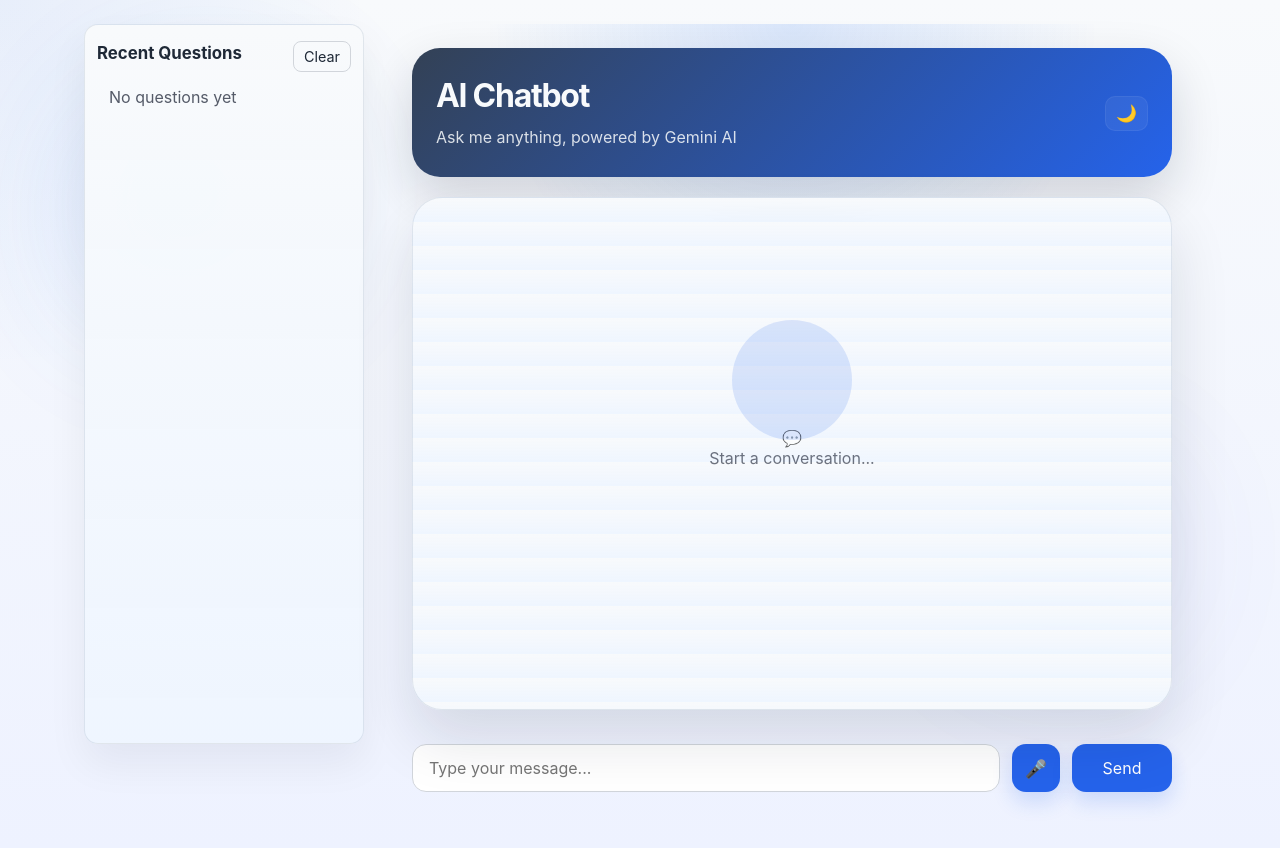
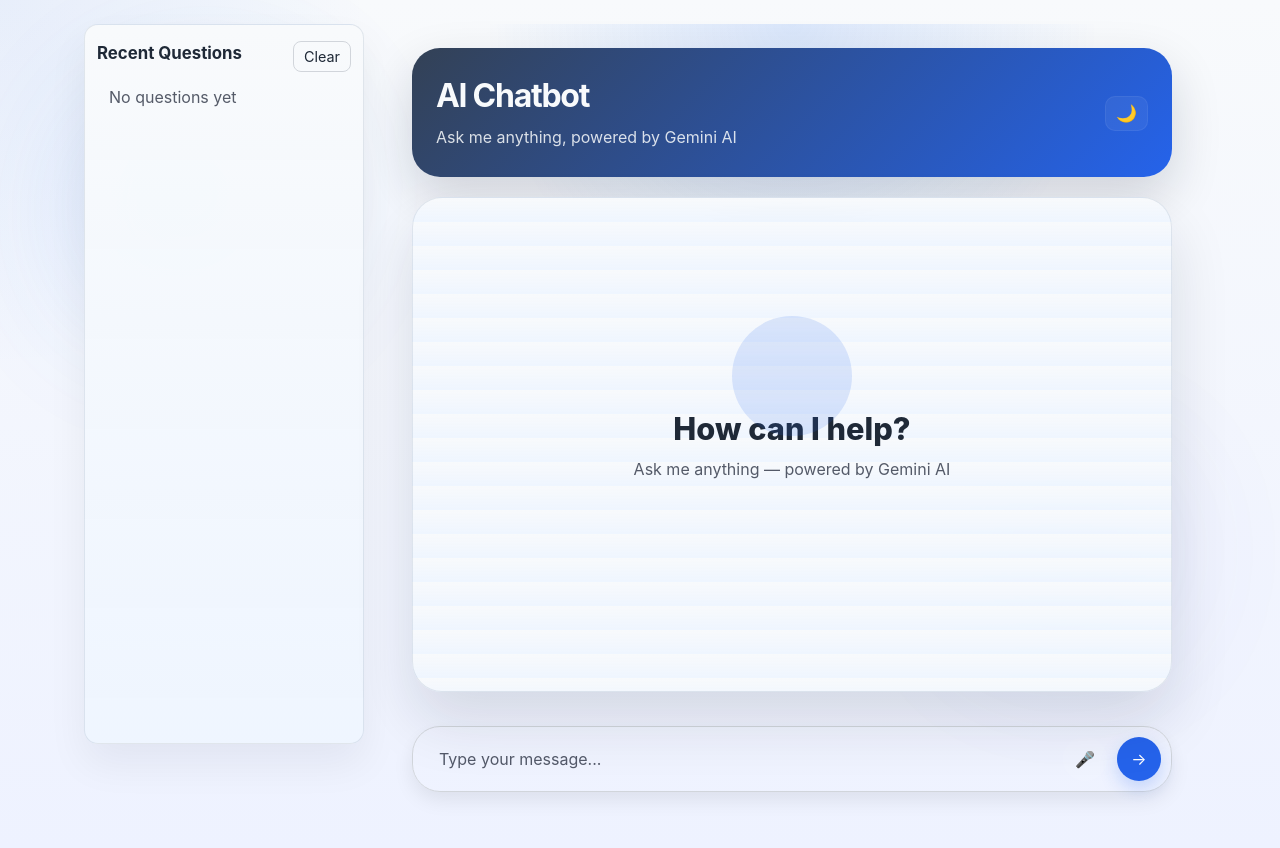
Before and after one commit to Rishipsy/Ai-Chatbot-App, a Flask app: page / in a window 1280 px wide. Run offline with Flask 3, Linux system fonts and the light colour scheme.

Commit message:
Enhancement: hero-style empty state and redesigned pill input bar

```diff
--- a/static/css/style.css
+++ b/static/css/style.css
@@ -265,24 +265,9 @@ input {
   overflow-y: auto;
 }
 
-.chat-messages::before {
-  content: '💬\A Start a conversation...';
-  position: absolute;
-  inset: 0;
-  display: flex;
-  align-items: center;
-  justify-content: center;
-  flex-direction: column;
-  color: var(--muted-text);
-  font-size: 1rem;
-  text-align: center;
-  white-space: pre-line;
-  pointer-events: none;
-  opacity: 0.85;
-  animation: floatHint 4.8s ease-in-out infinite;
-}
-
+/* Remove old ::before empty-state — we use a real hero element now */
 .chat-messages::after {
+  /* keep subtle decorative circle but don't show the previous text placeholder */
   content: '';
   position: absolute;
   width: 120px;
@@ -295,9 +280,40 @@ input {
   pointer-events: none;
 }
 
-.chat-messages:has(.message-row)::before,
-.chat-messages:has(.message-row)::after {
-  display: none;
+/* Hero shown when there are no message rows */
+.chat-hero {
+  position: absolute;
+  inset: 0;
+  display: flex;
+  flex-direction: column;
+  align-items: center;
+  justify-content: center;
+  gap: 12px;
+  pointer-events: none; /* allow clicking through to input */
+  transition: opacity 0.32s ease, transform 0.32s ease;
+  opacity: 1;
+}
+
+/* hide hero when messages exist */
+.chat-messages:has(.message-row) .chat-hero {
+  opacity: 0;
+  transform: translateY(-10px);
+  pointer-events: none;
+}
+
+.hero-title {
+  font-size: clamp(1.6rem, 2.4vw, 2.3rem);
+  margin: 0;
+  font-weight: 800;
+  color: var(--text-color);
+  text-align: center;
+}
+
+.hero-sub {
+  margin: 0;
+  color: var(--muted-text);
+  font-size: 1rem;
+  text-align: center;
 }
 
 @keyframes floatHint {
@@ -525,76 +541,89 @@ input {
   padding: 16px 0 8px;
 }
 
+/* Unified pill container for input + buttons */
+.input-pill {
+  display: flex;
+  align-items: center;
+  gap: 10px;
+  padding: 8px 10px;
+  border-radius: 28px;
+  background: var(--input-bg, rgba(255,255,255,0.04));
+  border: 1px solid var(--border-color);
+  box-shadow: 0 8px 20px rgba(0,0,0,0.08);
+  width: 100%;
+  max-width: 980px;
+}
+
 .message-input {
   flex: 1;
   min-height: 48px;
-  padding: 0 16px;
-  border: 1px solid var(--border-color);
-  border-radius: 14px;
-  background: var(--input-bg, #ffffff);
+  padding: 12px 16px;
+  border: none;
+  background: transparent;
+  color: var(--ai-text-color);
+  font-size: 1rem;
+}
+
+.message-input::placeholder {
+  color: var(--muted-text);
+}
+
+.message-input:focus {
+  outline: none;
+}
+
+/* Circular action buttons inside pill */
+.mic-button,
+.send-button {
+  width: 44px;
+  height: 44px;
+  min-width: 44px;
+  padding: 0;
+  border-radius: 50%;
+  border: none;
+  display: inline-flex;
+  align-items: center;
+  justify-content: center;
+  cursor: pointer;
+  transition: transform 0.14s ease, box-shadow 0.14s ease, background-color 0.14s ease;
+}
+
+.mic-button {
+  background: rgba(255,255,255,0.06);
   color: var(--ai-text-color);
 }
 
-.message-input:focus {
-  outline: 2px solid rgba(59, 130, 246, 0.35);
-  border-color: #2563eb;
+.send-button {
+  background: var(--accent);
+  color: #ffffff;
+  box-shadow: 0 8px 18px rgba(37, 99, 235, 0.22);
 }
 
-.mic-button,
-.send-button {
-  min-width: 100px;
-  padding: 0 18px;
-  height: 48px;
-  border: none;
-  border-radius: 14px;
-  background: var(--accent);
-  color: #ffffff;
-  cursor: pointer;
-  transition: transform 0.18s ease, background-color 0.18s ease, box-shadow 0.18s ease;
-  box-shadow: 0 10px 20px rgba(37, 99, 235, 0.18);
-  display: inline-flex;
-  align-items: center;
-  justify-content: center;
+.send-button:hover {
+  transform: translateY(-2px) scale(1.02);
 }
 
-.mic-button {
-  width: 48px;
-  min-width: 48px;
-  padding: 0;
-  font-size: 1.1rem;
-}
-
-.mic-button:hover,
-.mic-button:focus-visible,
-.send-button:hover,
-.send-button:focus-visible {
-  background: #1d4ed8;
-}
-
-.mic-button:active,
 .send-button:active {
   transform: scale(0.98);
 }
 
-.mic-button.listening {
-  animation: micPulse 1.2s ease-in-out infinite;
-  background: var(--danger);
-  box-shadow: 0 0 0 0 rgba(220, 38, 38, 0.4);
+.send-button .sr-only { /* visually hidden text remains for accessibility */
+  position: absolute !important;
+  width: 1px;
+  height: 1px;
+  padding: 0;
+  margin: -1px;
+  overflow: hidden;
+  clip: rect(0,0,0,0);
+  white-space: nowrap;
+  border: 0;
 }
 
-@keyframes micPulse {
-  0% {
-    transform: scale(1);
-    box-shadow: 0 0 0 0 rgba(220, 38, 38, 0.4);
-  }
-  50% {
-    transform: scale(1.03);
-    box-shadow: 0 0 0 12px rgba(220, 38, 38, 0.12);
-  }
-  100% {
-    transform: scale(1);
-    box-shadow: 0 0 0 0 rgba(220, 38, 38, 0.4);
-  }
+@media (max-width: 600px) {
+  .input-pill { padding: 8px; }
+  .message-input { padding: 10px; }
+  .hero-title { font-size: 1.4rem; }
 }
 
 /* Layout: sidebar + chat */
@@ -824,9 +853,9 @@ input {
     gap: 10px;
   }
 
-  .send-button {
-    width: 100%;
-  }
+  /* keep circular buttons on mobile; input fills remaining width */
+  .input-pill { width: 100%; }
+  .send-button { width: 44px; }
 
   .user-message,
   .ai-message {
--- a/templates/index.html
+++ b/templates/index.html
@@ -46,12 +46,20 @@
       <section id="chatMessages" class="chat-messages" aria-label="Chat messages">
         <div id="loadingIndicator" class="loading-indicator visually-hidden">Typing...</div>
         <div id="errorMessage" class="error-message" aria-live="polite"></div>
+
+        <!-- Hero shown when no messages are present -->
+        <div id="chatHero" class="chat-hero" aria-hidden="false">
+          <h2 class="hero-title">How can I help?</h2>
+          <p class="hero-sub">Ask me anything — powered by Gemini AI</p>
+        </div>
       </section>
 
       <footer class="input-area">
-        <input id="messageInput" class="message-input" type="text" placeholder="Type your message..." aria-label="Type your message" />
-        <button id="micButton" class="mic-button" type="button" aria-label="Start voice input">🎤</button>
-        <button id="sendButton" class="send-button" type="button">Send</button>
+        <div class="input-pill">
+          <input id="messageInput" class="message-input" type="text" placeholder="Type your message..." aria-label="Type your message" />
+          <button id="micButton" class="mic-button" type="button" aria-label="Start voice input">🎤</button>
+          <button id="sendButton" class="send-button" type="button" aria-label="Send message">→<span class="sr-only">Send</span></button>
+        </div>
       </footer>
     </main>
   </div>
```
